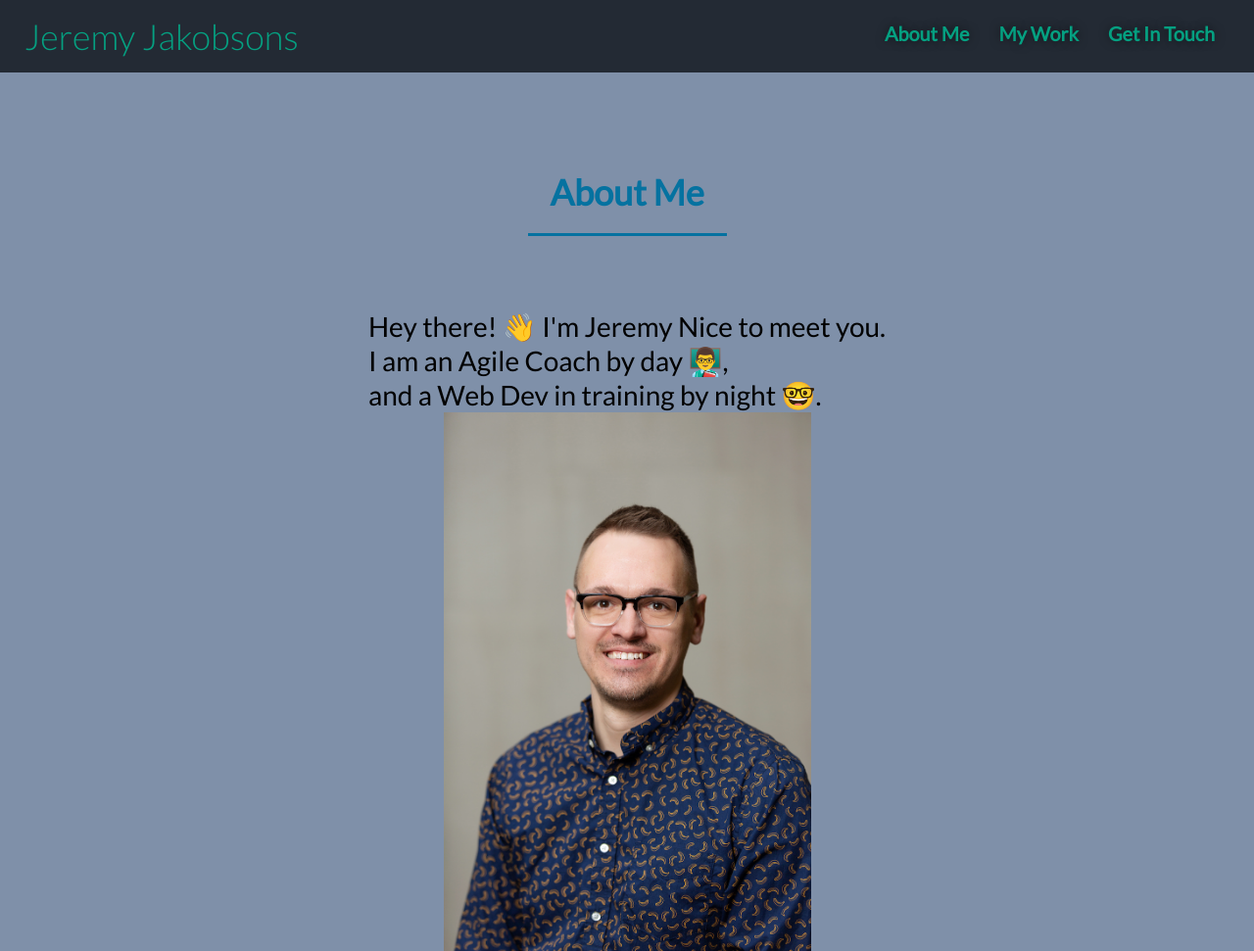
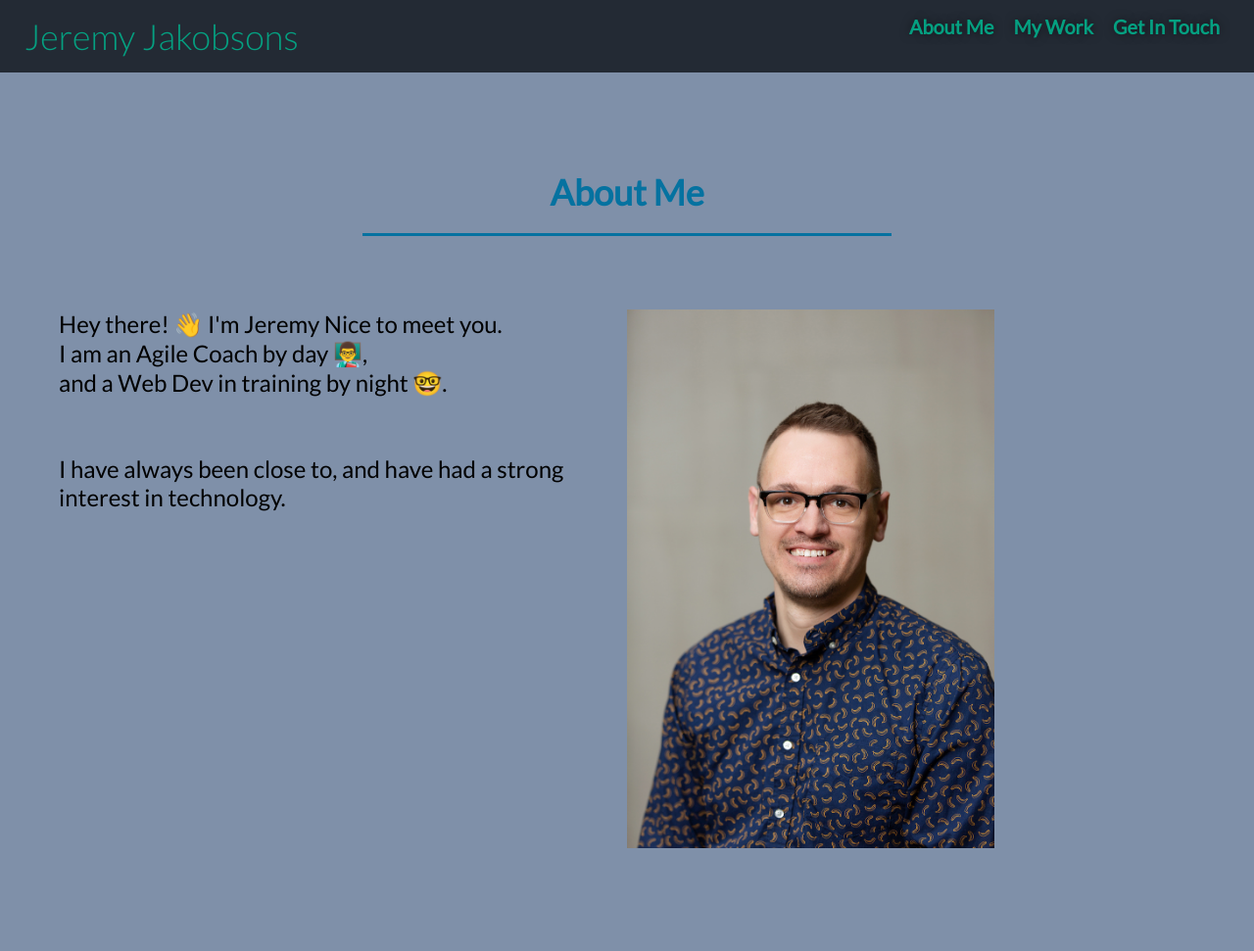
Before and after one commit to jjakobsons87/myPortfolio, a plain HTML site: page index.html in a window 1280 px wide. Shown: the top 971 px of the page at 98% size. Drawn offline with Linux system fonts and the light colour scheme.

Commit message:
updating stying in intro

```diff
--- a/assets/css/style.css
+++ b/assets/css/style.css
@@ -44,8 +44,9 @@ header a {
 
 /* Nav styling */
 header nav {
-    margin: 7px 0;
+    margin: 0;
     background-color: var(--primary-color);
+    align-items: center;
 }
 
 header nav ul {
@@ -58,7 +59,7 @@ header nav ul {
 }
 
 header nav ul li a {
-    padding: 10px 15px;
+    padding: 5px 10px;
     font-weight: bold;
     font-size: 1.55vw;
     text-shadow: 0 0 10px rgba(0, 0, 0, .5);
@@ -110,10 +111,11 @@ section {
 }
 
 .hero-intro {
-    width: 35%;
+    width: 100%;
     text-align: left;
     margin: 3.5%;
     line-height: 1.2;
+     vertical-align: auto;
 }
 
 .hero-intro h2 {
@@ -122,17 +124,19 @@ section {
 }
 
 .intro {
-    font-size: 28px;
+    font-size: 24px;
     width: 100%;
+    flex: 1;
     display: flex;
     flex-wrap: wrap;
     justify-content: space-around;
 }
 
-.intro img {
-    position: relative;
-    max-width: 50%;
-
+.img {
+    flex: 1;
+    /* background-image: url("../images/OST_Kickoff_Headshots-262.jpg"); */
+    background-position: center;
+    background-size: cover;
 }
 /*end intro section styling*/
 
@@ -146,10 +150,6 @@ section {
     margin: 0 auto 35px auto;
     width: 50%;
     text-decoration: none;
-}
-
-.decoration {
-    text-decoration: underline;
 }
 
 /* Start of projects section styling */
--- a/index.html
+++ b/index.html
@@ -38,7 +38,7 @@
         <!-- About Me section begins -->
         <section id="about-me" class="hero">
             <div class="hero-intro">
-                <h2 class="section-title primary border">
+                <h2 class="section-title">
                     About Me
                 </h2>
             </div>
@@ -48,9 +48,13 @@
                 I am an Agile Coach by day 👨‍🏫,
                 <br />
                 and a Web Dev in training by night 🤓.
+                <br/>
+                <br/>
+                <br/>
+                I have always been close to, and have had a strong interest in technology.
             </div>
             <br />
-            <div>
+            <div class="img">
             <img src="./assets/images/OST_Kickoff_Headshots-262.jpg" alt="head-shot of Jeremy in a blue shirt and glasses" height="550" width="375"/>
             </div>
         </section>
@@ -66,19 +70,19 @@
             <div class="projects">
             <!-- First Project -->
                 <article class="main-project project-item">
-                    <a href="https://jjakobsons87.github.io/run-buddy/"  />
+                    <a href="https://jjakobsons87.github.io/run-buddy/"  /> </a>
                     <img src="./assets/images/run-buddy-sc.png" alt="a screenshot of the Run Buddy landing page" />
                 </article>
 
                 <!-- Second Project -->
                 <article class="project-item">
-                    <a href="https://jjakobsons87.github.io/challengeOneRefactor/" />
+                    <a href="https://jjakobsons87.github.io/challengeOneRefactor/" /> </a>
                     <img src="./assets/images/horiseon-sc.png" alt="screen shot of the Horiseon website landing page" />
                 </article>
 
                 <!-- Third Project -->
                 <article class="project-item">
-                    <a href="" />
+                    <a href="" /> </a>
                     <img src="./assets/images/pexels-alleksana-4271927.jpg" />
                 </article>
             </div>
```
